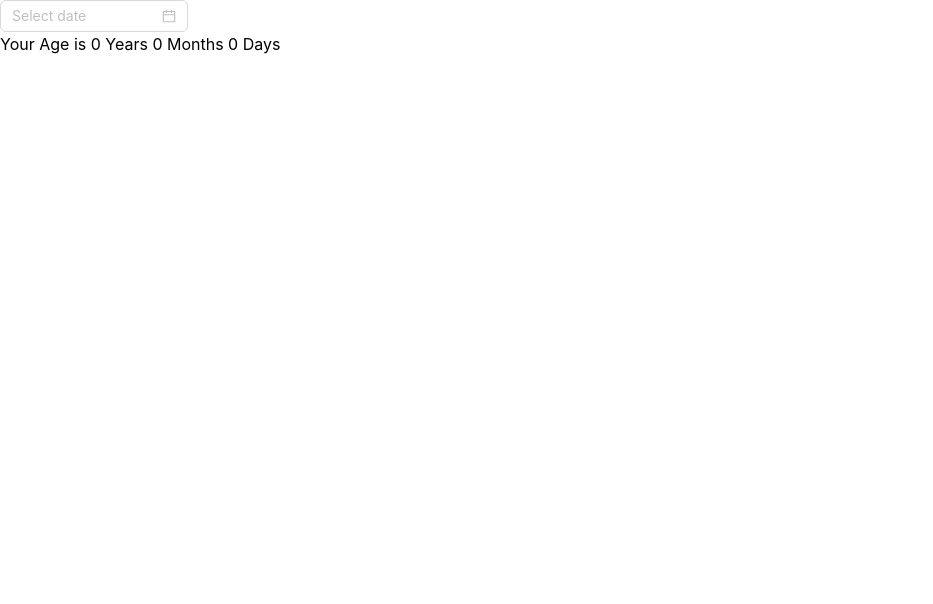
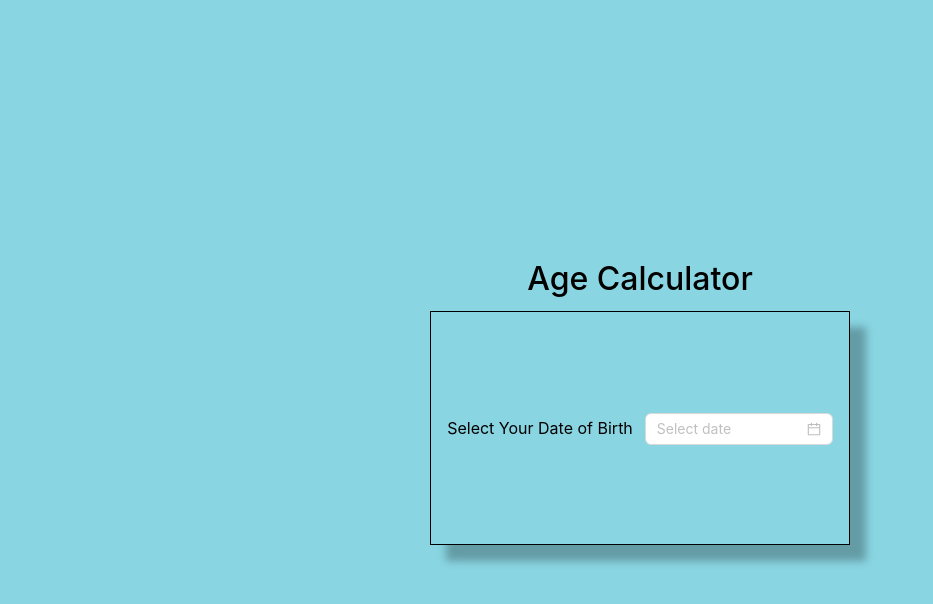
Before and after one commit to sabarikutty/age-calculator, a React (Create React App) app: page / in a window 1280 px wide. Shown: the top 604 px of the page, without its empty margins (0-933 px from the left). Built offline with nearby package versions, Linux system fonts and the light colour scheme.

Commit message:
css applied

```diff
--- a/package.json
+++ b/package.json
@@ -45,6 +45,8 @@
   },
   "devDependencies": {
     "gh-pages": "^6.1.0",
+    "node-sass": "^7.0.3",
+    "sass-loader": "^13.3.2",
     "tailwindcss": "^3.3.6"
   }
 }
--- a/public/index.html
+++ b/public/index.html
@@ -24,7 +24,7 @@
       work correctly both with client-side routing and a non-root public URL.
       Learn how to configure a non-root public URL by running `npm run build`.
     -->
-    <title>React App</title>
+    <title>Age Calculator</title>
   </head>
   <body>
     <noscript>You need to enable JavaScript to run this app.</noscript>
--- a/src/App/App.css
+++ b/src/App/App.css
@@ -1,6 +1,13 @@
 @import '../Styles/main.scss';
 .App {
   text-align: center;
+  background: var(--blue-90);
+  margin: 0;
+  padding: 0;
+  display: flex;
+  align-items: center;
+  justify-content: center;
+  height: 100vh;
 }
 
 .App-logo {
--- a/src/App/App.js
+++ b/src/App/App.js
@@ -1,13 +1,11 @@
 import './App.css';
 import Store from './Store/MainStore';
 import Calender from './Pages/Calender';
-import ResultCalender from './Pages/ResultScreen';
 function App() {
   return (
     <Store>
-      <div className="App">
+      <div className="App h-full">
         <Calender />
-        <ResultCalender />
       </div>
     </Store>
   );
--- a/src/App/Pages/Calender/Calender.scss
+++ b/src/App/Pages/Calender/Calender.scss
@@ -0,0 +1,25 @@
+.page-container {
+    h1 {
+        font-size: 2rem;
+        font-weight: 500;
+    }
+    .date-container{
+        text-align: center;
+        line-height: 200px;
+        padding: 1rem;
+        border: 1px solid #000;
+        box-shadow: 1rem 1rem 0.5rem 0rem #00000045;
+    }
+    .spinning {
+        animation: spin 1s ease-out;
+        span {
+            font-size: 1.5rem;
+            font-weight: 500;
+        }
+      }
+
+      @keyframes spin {
+        0% { transform: rotateY(0deg); }
+        100% { transform: rotateY(360deg); }
+      }
+}
--- /dev/null
+++ b/src/App/Pages/Calender/Component/DatePicker/index.js
@@ -0,0 +1,23 @@
+import { DatePicker } from "antd";
+import { useDispatch } from 'react-redux'
+
+const DobPicker = () => {
+    const dispatch = useDispatch()
+    const onChange = (date, dateString) => {
+        dispatch({payload: dateString, type: 'calender/setCalenderDate',});
+    }
+     return (
+        <div className="flex gap-3">
+          <div>
+              <label>Select Your Date of Birth</label>
+          </div>
+          <div>
+            <DatePicker onChange={onChange} disabledDate={current => {
+                return current && current >= new Date();
+              }} />
+          </div>
+
+        </div>
+     )
+}
+export default DobPicker;
--- /dev/null
+++ b/src/App/Pages/Calender/Component/ResultScreen/index.js
@@ -0,0 +1,36 @@
+import { useEffect, useState } from 'react'
+import { useSelector } from 'react-redux'
+const ResultCalender = () => {
+    const dateofbirth = useSelector(state => state.calender.date)
+    const [dateob, setDateob] = useState(null)
+    useEffect(() => {
+        setDateob(null)
+        setTimeout(() => {
+            if(dateofbirth) {
+                let d2 = new Date(dateofbirth);
+                let d1 = new Date();
+                var year = 0, month = 0, day = 0;
+                if(d1.toDateString() !== d2.toDateString()) {
+                    let diff = new Date(
+                        d1.getFullYear()-d2.getFullYear(),
+                        d1.getMonth()-d2.getMonth(),
+                        d1.getDate()-d2.getDate()
+                    );
+                    year = diff.getYear() < 1 ? 0 : diff.getYear();
+                    month = diff.getMonth();
+                    day = diff.getDate();
+                }
+                setDateob({y: year, m: month, d: day})
+            }
+        }, 500);
+
+    },[dateofbirth])
+    return (
+        <div className='text-center'>
+            {dateob && <p className='spinning'>Your Age is
+                <span>{` ${dateob?.y} Years ${dateob?.m} Months ${dateob?.d > 1 ? `${dateob?.d} Days` : `1 Day` }`}</span>
+            </p>}
+        </div>
+    )
+}
+export default ResultCalender;
--- a/src/App/Pages/Calender/index.js
+++ b/src/App/Pages/Calender/index.js
@@ -1,17 +1,15 @@
-import { DatePicker } from "antd";
-import { useDispatch } from 'react-redux'
-
+import DobPicker from "./Component/DatePicker";
+import ResultCalender from "./Component/ResultScreen";
+import './Calender.scss';
 const Calender = () => {
-    const dispatch = useDispatch()
-    const onChange = (date, dateString) => {
-        dispatch({payload: dateString, type: 'calender/setCalenderDate',});
-    }
-     return (
-        <div className="flex">
-            <DatePicker onChange={onChange} disabledDate={current => {
-          return current && current >= new Date();
-        }} />
-        </div>
-     )
+  return (
+    <div className="flex flex-col gap-2 page-container">
+      <div><h1>Age Calculator</h1></div>
+      <div className="date-container">
+        <DobPicker />
+        <ResultCalender />
+      </div>
+    </div>
+  )
 }
 export default Calender;
--- a/src/App/Pages/ResultScreen/index.js
+++ /dev/null
@@ -1,22 +0,0 @@
-import { useEffect, useState } from 'react'
-import { useSelector } from 'react-redux'
-const ResultCalender = () => {
-    const dateofbirth = useSelector(state => state.calender.date)
-    const [dateob, setDateob] = useState({y:0, m:0, d:0})
-    useEffect(() => {
-        if(dateofbirth) {
-            let d2 = new Date(dateofbirth);                // April 5, 2014
-            let d1 = new Date();               // February 22, 2013
-            let diff = new Date(
-                d1.getFullYear()-d2.getFullYear(),
-                d1.getMonth()-d2.getMonth(),
-                d1.getDate()-d2.getDate()
-            );
-            setDateob({y: diff.getYear() < 1 ? 0 : diff.getYear(), m: diff.getMonth(), d: diff.getDate()})
-        }
-    },[dateofbirth])
-    return (
-        <div className='text-left'>{`Your Age is ${dateob?.y} Years ${dateob?.m} Months ${dateob?.d} Days`}</div>
-    )
-}
-export default ResultCalender;
--- a/src/Styles/main.scss
+++ b/src/Styles/main.scss
@@ -1,3 +1,5 @@
 @tailwind base;
 @tailwind components;
 @tailwind utilities;
+
+@import 'theme/_color.scss';
--- /dev/null
+++ b/src/Styles/theme/_color.scss
@@ -0,0 +1,4 @@
+:root {
+    --black-0: #000000;
+    --blue-90: #89d5e2;
+}
```
Also changed, not shown: 2 other files (tests, documents, lock files or other folders).
